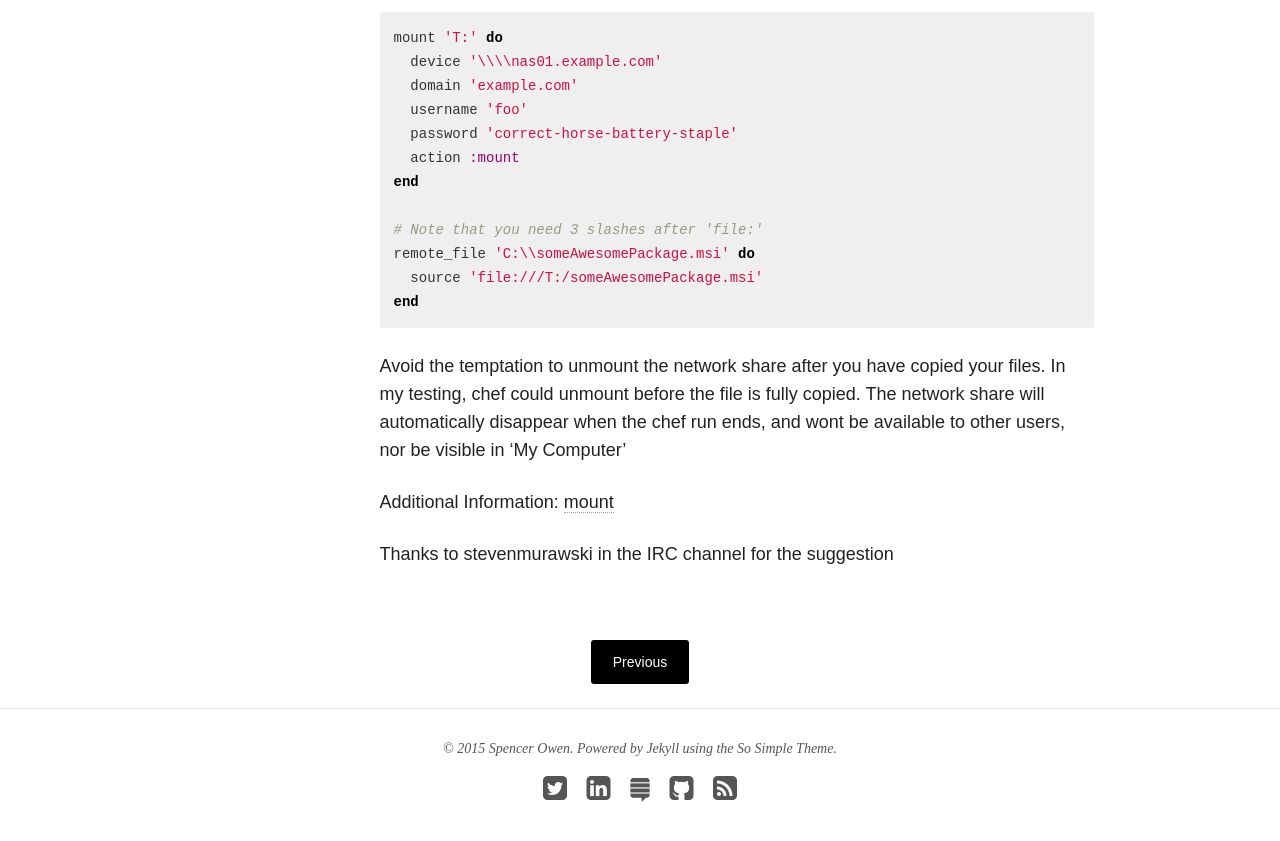
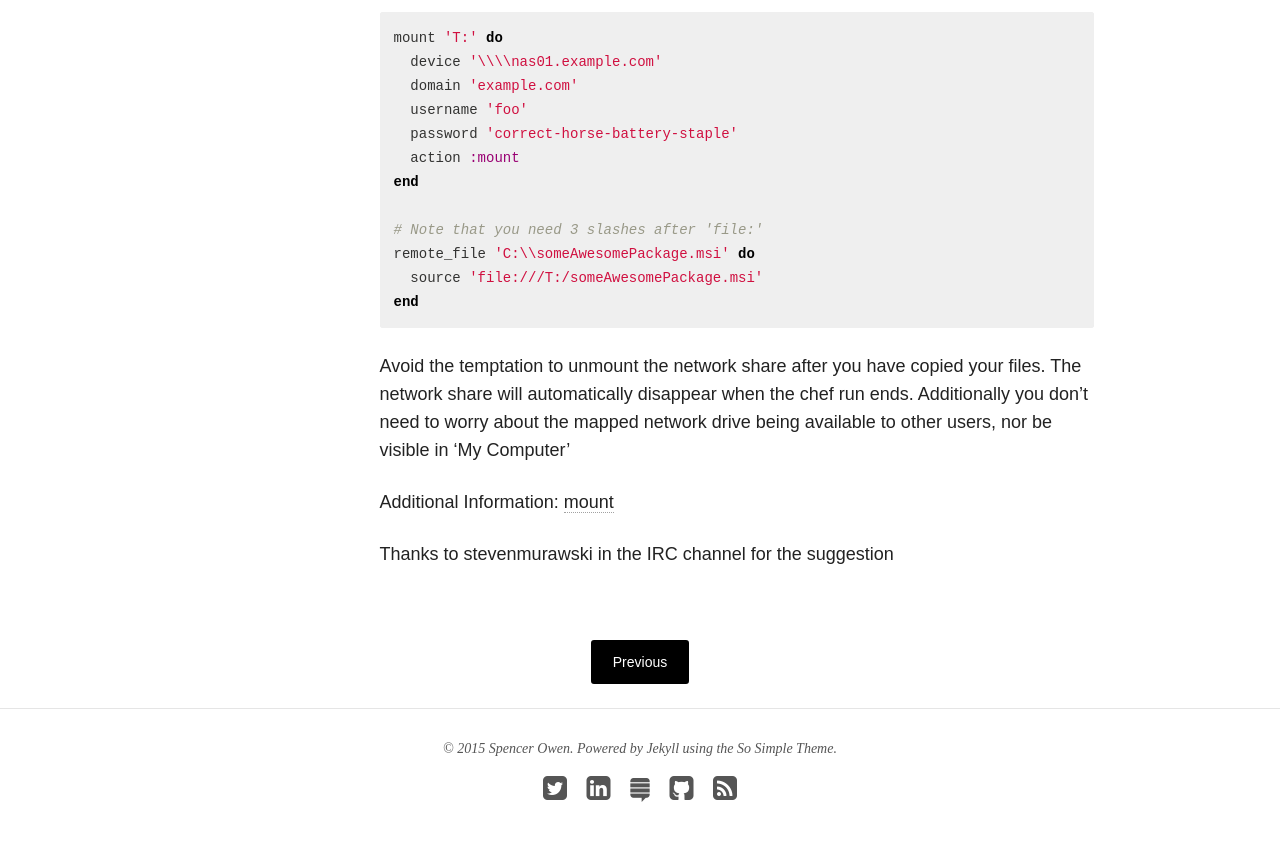
Before and after one commit to spuder/spuder.github.io, a Jekyll site: the page built from _posts/2015-09-09-chef-copy-from-network.markdown, in a window 1280 px wide and 900 px high, scrolled down 1833 px. Shown: the top 841 px of the window. Built offline with Jekyll 4.4.1, drawn with Linux system fonts in a browser that asks for light colours; nearby versions of some CDN libraries; Markdown is read by kramdown in place of the engine named in the settings.

Commit message:
Minor updates.

````diff
--- a/_posts/2015-09-09-chef-copy-from-network.markdown
+++ b/_posts/2015-09-09-chef-copy-from-network.markdown
@@ -71,7 +71,7 @@ remote_file 'C:\\someAwesomePackage.msi' do
 end
 ```
 
-Avoid the temptation to unmount the network share after you have copied your files. In my testing, chef could unmount before the file is fully copied. The network share will automatically disappear when the chef run ends, and wont be available to other users, nor be visible in 'My Computer'
+Avoid the temptation to unmount the network share after you have copied your files. The network share will automatically disappear when the chef run ends. Additionally you don't need to worry about the mapped network drive being available to other users, nor be visible in 'My Computer'
 
 Additional Information: [mount](https://docs.chef.io/resource_mount.html)
 
````
